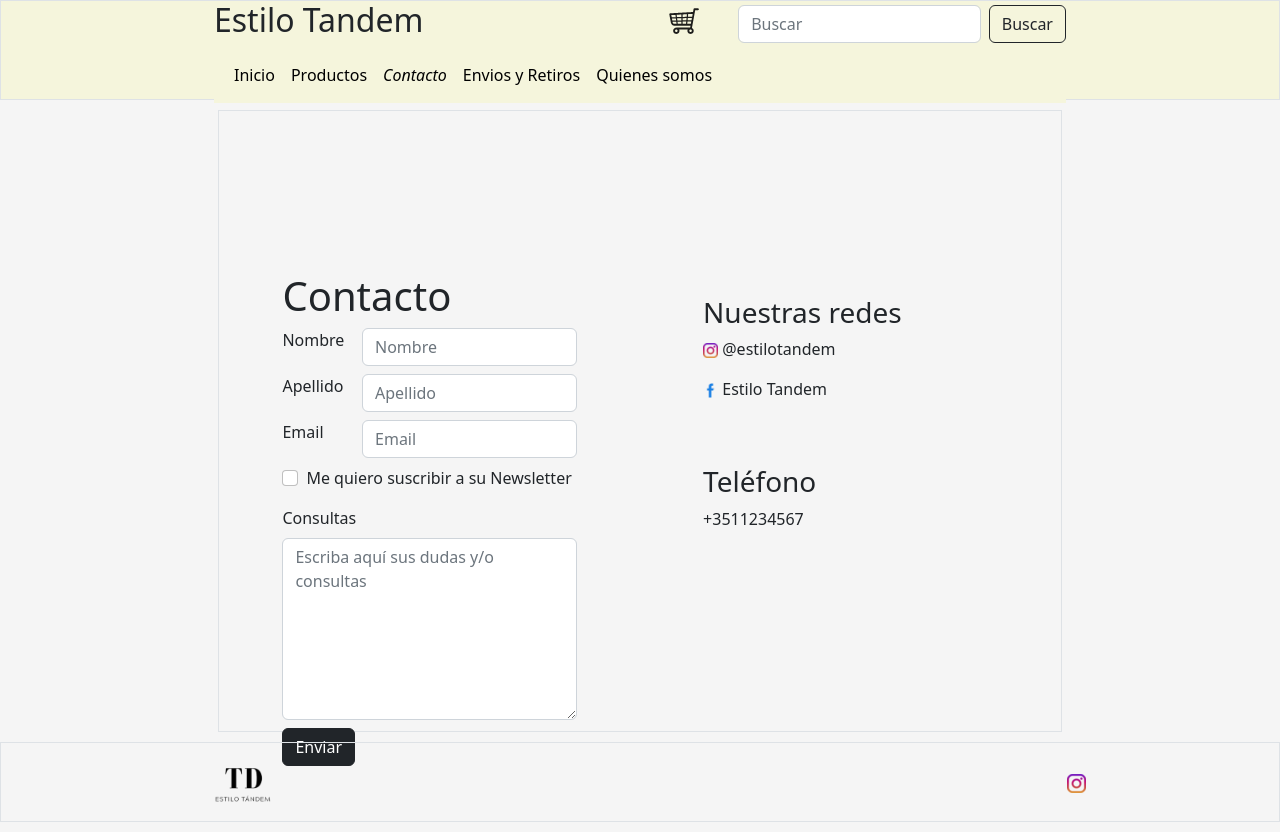
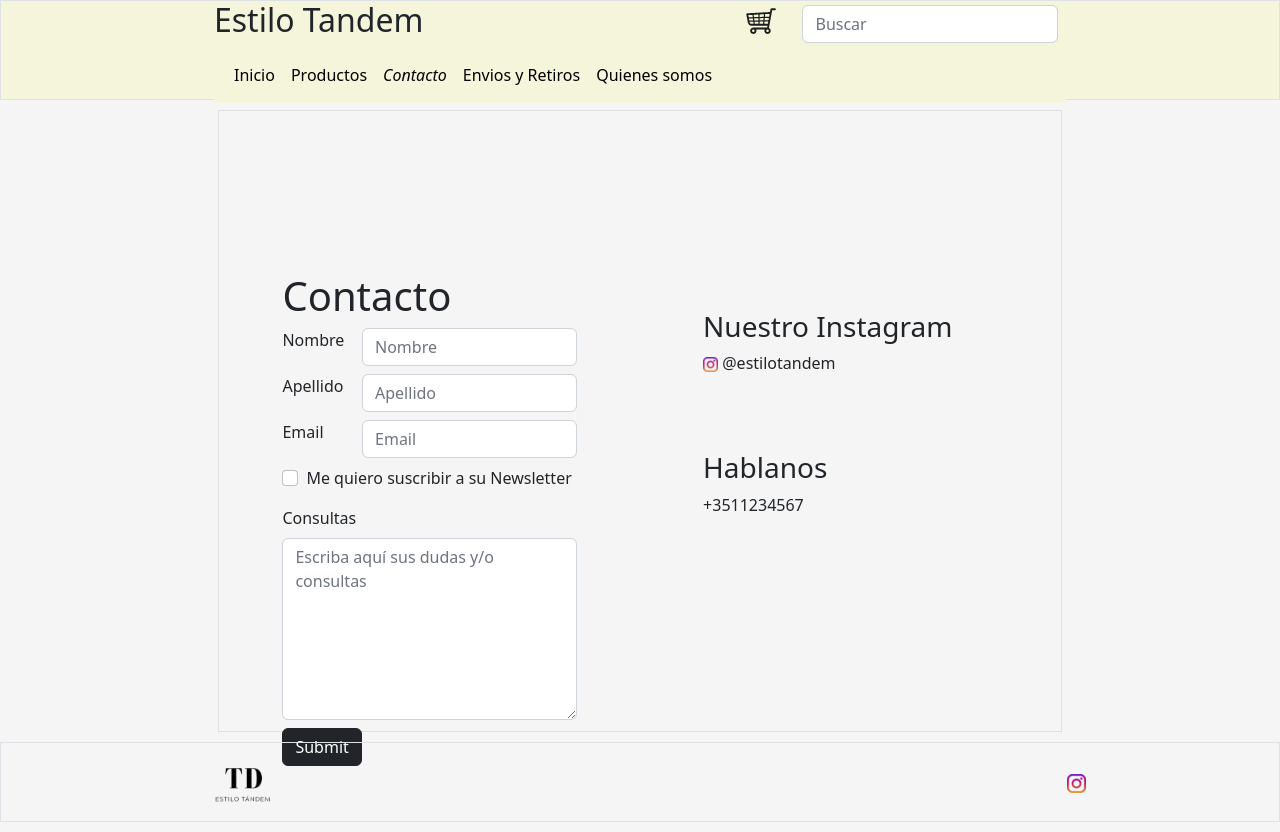
Before and after one commit to BedoyaManu/BedoyaTandem, a website: page pages/contacto.html in a window 1280 px wide. Drawn offline with nearby package versions, Linux system fonts and the light colour scheme.

Commit message:
Modificaciones finales al proyecto

```diff
--- a/pages/contacto.html
+++ b/pages/contacto.html
@@ -26,7 +26,6 @@
         <div class="col-10">
           <form class="d-flex" role="search">
             <input class="form-control me-2" type="search" placeholder="Buscar" aria-label="Search">
-            <button class="btn btn-outline-dark" type="submit">Buscar</button>
           </form>
         </div>
       </div>
@@ -82,17 +81,16 @@
         </div>
       </form>
       <div>
-        <button class="btn btn-dark" type="submit">Enviar</button>
+        <input class="btn btn-dark" type="submit">
       </div>
     </div>
     <div class="contenedor">
       <div>
-        <h3>Nuestras redes</h3>
-        <p><img src="../img/logos/instagram.png" alt="Instagram" class="icon"> @estilotandem</p>
-        <p><img src="../img/logos/facebook.png" alt="facebook" class="icon"> Estilo Tandem</p>
+        <h3>Nuestro Instagram</h3>
+        <a class="nav-link" href="https://www.instagram.com/estilotandem"><img src="../img/logos/instagram.png" alt="Instagram" class="icon"> @estilotandem</a>
       </div>
       <div>
-        <h3>Teléfono</h3>
+        <h3>Hablanos</h3>
         <p>+3511234567</p>
       </div>
     </div>
@@ -102,6 +100,7 @@
   <footer class="border">
     <img src="../img/logos/logo.png" alt="Icono Tandem" id="logoChico" />
     <div></div>
+        <!-- Este div vacío está a propósito porque me gusta la forma en la que se separan mejor los íconos en el footer, entiendo que no es la mejor manera pero no encontré otra solución -->
     <a href="https://www.instagram.com/estilotandem" target="_blank"><img src="../img/logos/instagram.png"
         alt="Instagram" /></a>
   </footer>
```
Also changed, not shown: index.html (+3 -3 lines), pages/envios.html (+1 -1 lines), pages/nosotros.html (+1 -1 lines), pages/productos.html (+1 -1 lines).
